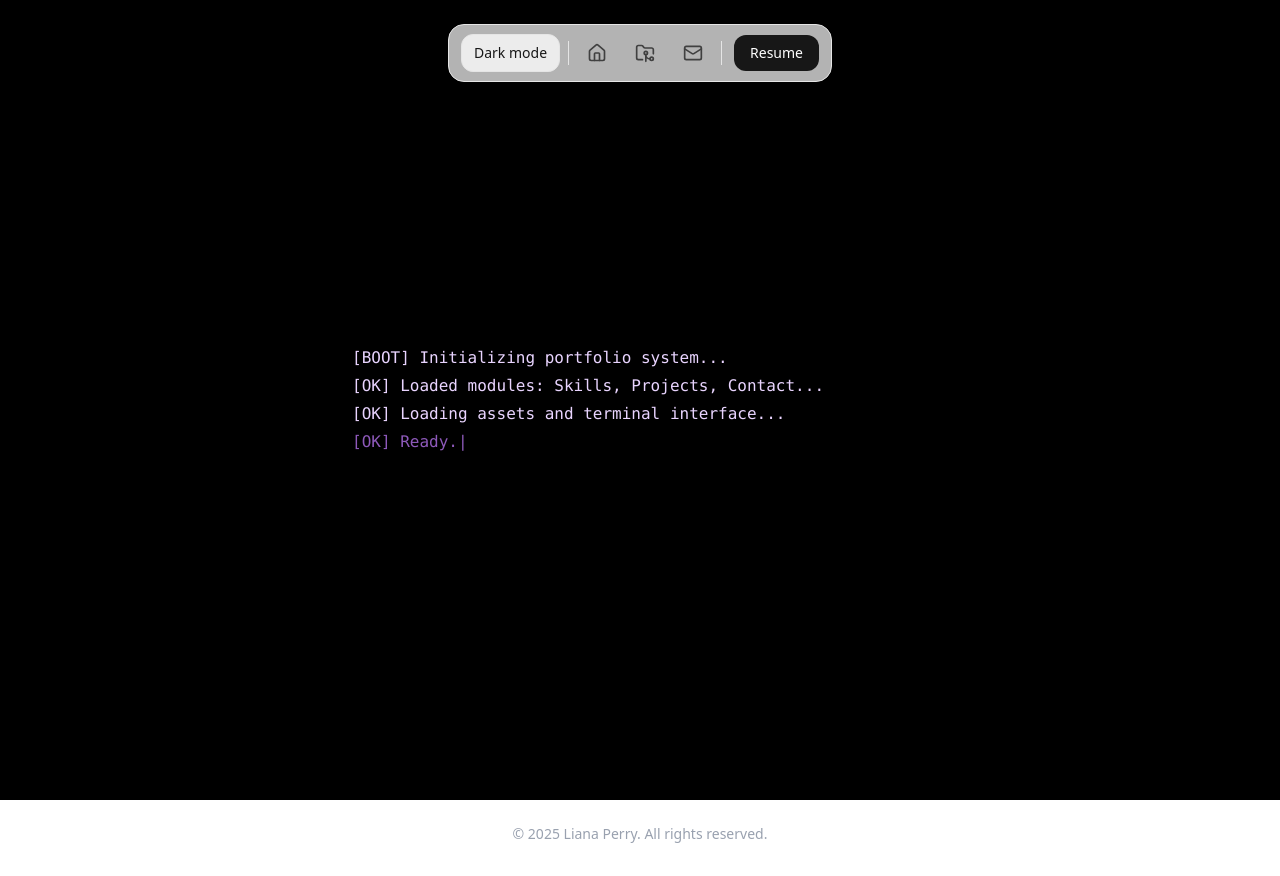
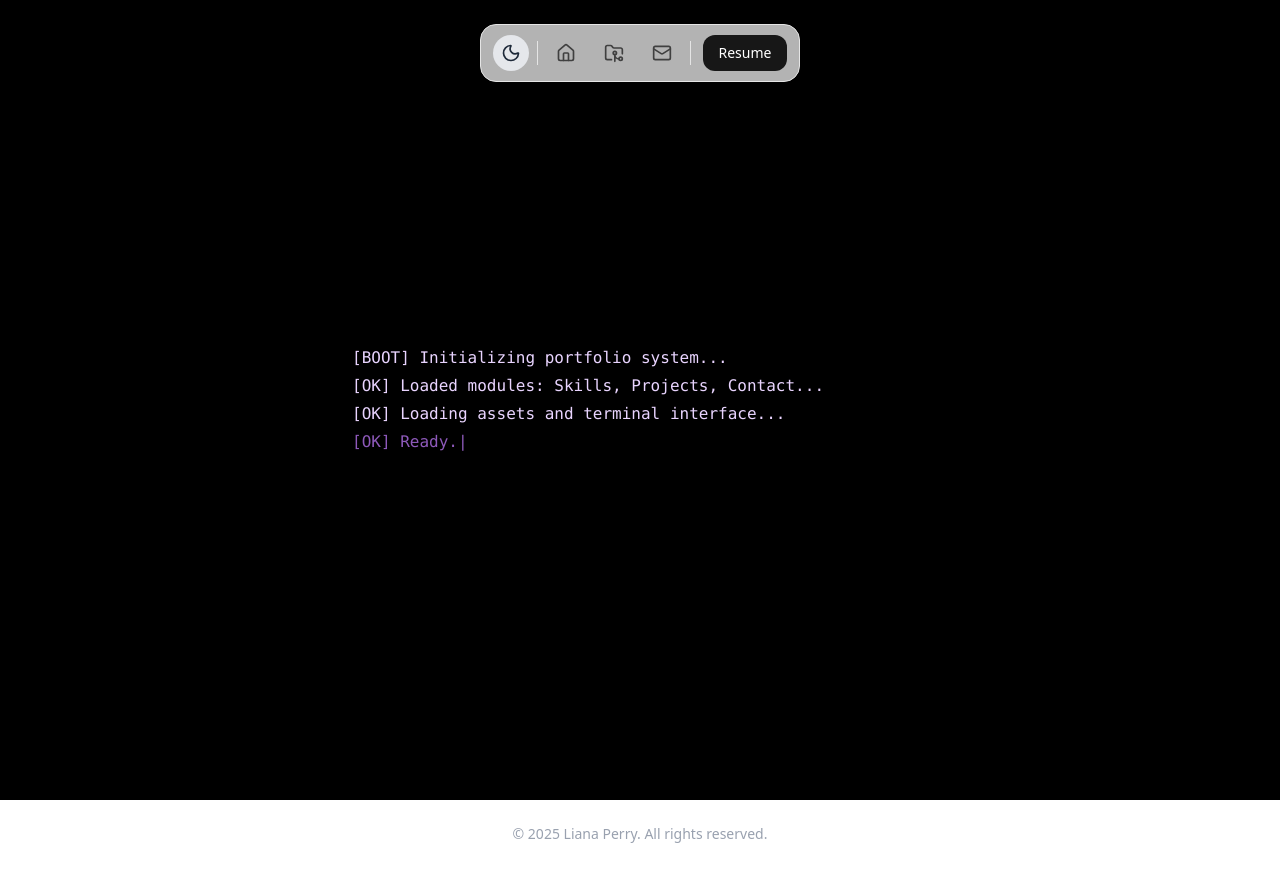
Before and after one commit to lperry022/lianaperry.com, a Next.js app: page /home in a window 1280 px wide. Built offline with nearby package versions, Linux system fonts and the light colour scheme.

Commit message:
light mode default and icon update

```diff
--- a/app/globals.css
+++ b/app/globals.css
@@ -6,16 +6,8 @@
 /* Use the chosen theme for native UI */
 :root { color-scheme: light; }
 html.dark { color-scheme: dark; }
+* { transition: background-color .25s ease, color .25s ease, border-color .25s ease; }
 
-/* Smooth theme transitions */
-* {
-  transition:
-    background-color .25s ease,
-    color .25s ease,
-    border-color .25s ease,
-    fill .25s ease,
-    stroke .25s ease;
-}
 
 /* Optional: nice scrollbars */
 * { scrollbar-width: thin; scrollbar-color: rgb(210 210 215 / .5) transparent; }
--- a/app/layout.tsx
+++ b/app/layout.tsx
@@ -3,7 +3,7 @@ import Providers from './providers';
 
 export default function RootLayout({ children }: { children: React.ReactNode }) {
   return (
-    <html lang="en" suppressHydrationWarning>
+    <html lang="en" className="light" suppressHydrationWarning>
       <body className="min-h-screen bg-white text-neutral-900 dark:bg-black dark:text-white transition-colors">
         <Providers>{children}</Providers>
       </body>
--- a/app/providers.tsx
+++ b/app/providers.tsx
@@ -3,7 +3,12 @@ import { ThemeProvider } from 'next-themes';
 
 export default function Providers({ children }: { children: React.ReactNode }) {
   return (
-    <ThemeProvider attribute="class" defaultTheme="system" enableSystem>
+    <ThemeProvider
+      attribute="class"
+      defaultTheme="light"
+      enableSystem={false}
+      storageKey="theme"
+    >
       {children}
     </ThemeProvider>
   );
--- a/components/ThemeToggle.tsx
+++ b/components/ThemeToggle.tsx
@@ -1,26 +1,38 @@
-'use client';
+"use client";
 
-import { useTheme } from 'next-themes';
-import { useEffect, useState } from 'react';
+import React, { useEffect, useState } from "react";
+import { Sun, Moon } from "lucide-react"; // icons for theme toggle
 
-export default function ThemeToggle() {
-  const { resolvedTheme, setTheme } = useTheme();
-  const [mounted, setMounted] = useState(false);
+const ThemeToggle = () => {
+  const [theme, setTheme] = useState("light");
 
-  // Avoid hydration mismatch: only render after mount
-  useEffect(() => setMounted(true), []);
-  if (!mounted) return null;
+  useEffect(() => {
+    // Load saved theme or default to light
+    const savedTheme = localStorage.getItem("theme") || "light";
+    setTheme(savedTheme);
+    document.documentElement.classList.toggle("dark", savedTheme === "dark");
+  }, []);
 
-  const isDark = resolvedTheme === 'dark';
+  const toggleTheme = () => {
+    const newTheme = theme === "light" ? "dark" : "light";
+    setTheme(newTheme);
+    document.documentElement.classList.toggle("dark", newTheme === "dark");
+    localStorage.setItem("theme", newTheme);
+  };
 
   return (
     <button
-      type="button"
-      onClick={() => setTheme(isDark ? 'light' : 'dark')}
-      className="rounded-xl border border-neutral-200 bg-neutral-50/80 px-3 py-2 text-sm
-                 dark:border-white/10 dark:bg-white/5"
+      onClick={toggleTheme}
+      className="p-2 rounded-full bg-gray-200 dark:bg-gray-800 transition"
+      aria-label="Toggle theme"
     >
-      {isDark ? 'Light mode' : 'Dark mode'}
+      {theme === "light" ? (
+        <Moon className="w-5 h-5 text-gray-800" />
+      ) : (
+        <Sun className="w-5 h-5 text-yellow-400" />
+      )}
     </button>
   );
-}
+};
+
+export default ThemeToggle;
```
